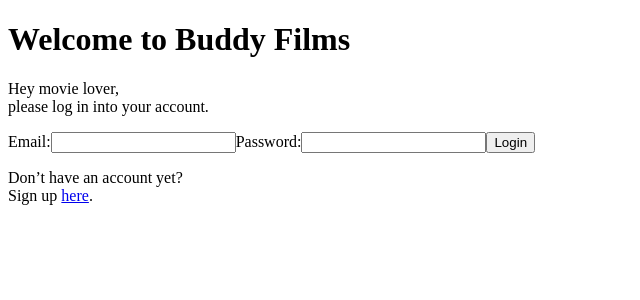
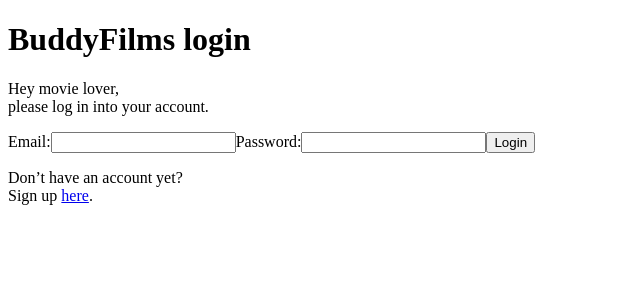
Before and after one commit to jelin-mi/project-frontend, a React (Create React App) app: page /login in a window 1280 px wide. Shown: the top 300 px of the page, without its empty margins (0-640 px from the left). Built offline with nearby package versions, Linux system fonts and the light colour scheme; no server answers; the HTML template or start-up script is replaced by a standard one.

Commit message:
copy updated

```diff
--- a/src/pages/LoginPage.jsx
+++ b/src/pages/LoginPage.jsx
@@ -31,7 +31,7 @@ function LoginPage() {
 
   return (
     <div className="LoginPage">
-      <h1>Welcome to Buddy Films</h1>
+      <h1>BuddyFilms login</h1>
       <p>
         Hey movie lover,
         <br />
```
